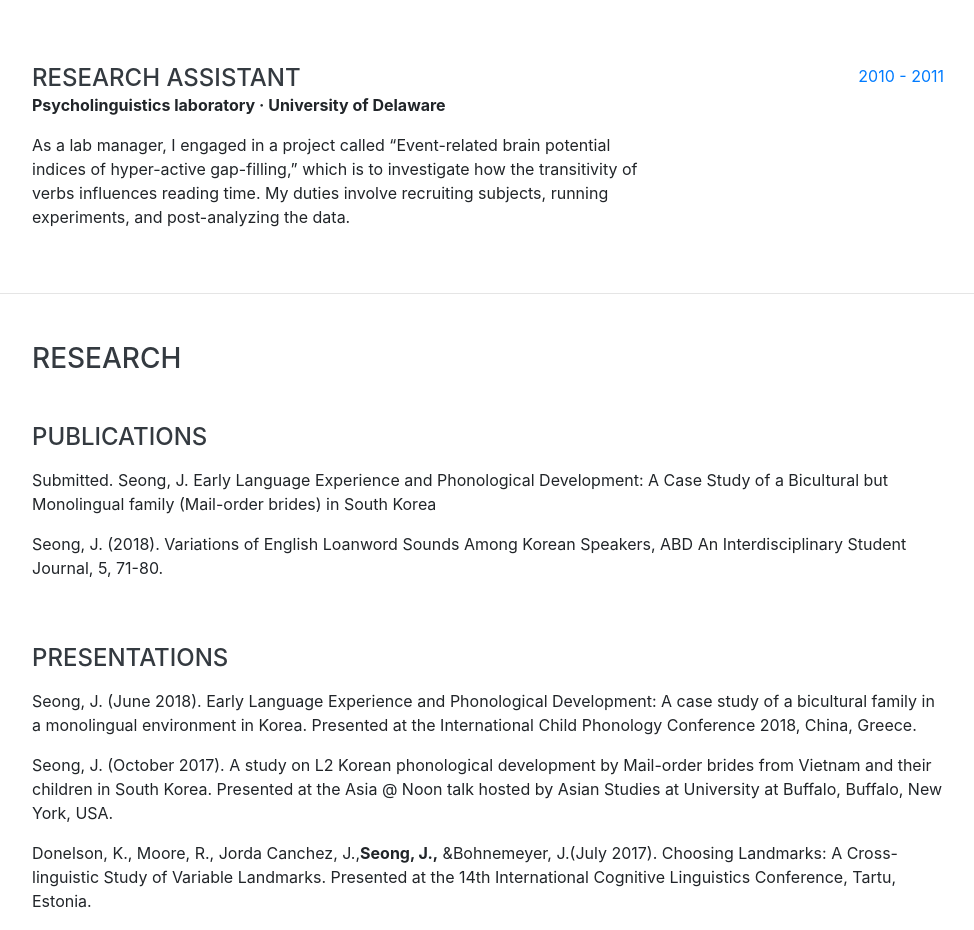
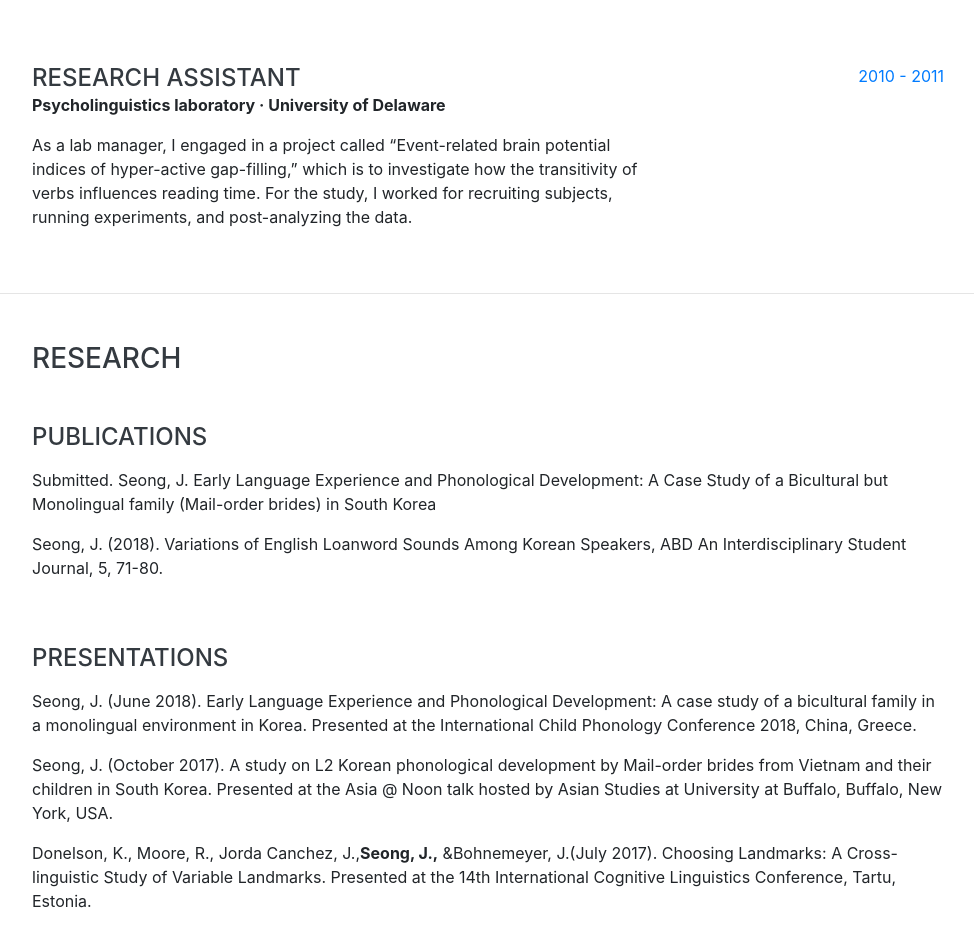
Before and after one commit to seongjihye/linguist, a website with bundled scripts: page index.html in a window 1280 px wide. Shown: the part 2562-3492 px from the top of the page, without its empty margins (288-1262 px from the left). Built offline with nearby package versions, Linux system fonts and the light colour scheme; a web font is replaced by a local one.

Commit message:
Update index.html

```diff
--- a/index.html
+++ b/index.html
@@ -189,7 +189,7 @@
           <div class="resume-content">
             <h4 class="mb-0">Research Assistant</h4>
             <p><b>Psycholinguistics laboratory · University of Delaware</b></p>
-            <p>As a lab manager, I engaged in a project called “Event-related brain potential indices of hyper-active gap-filling,” which is to investigate how the transitivity of verbs influences reading time. My duties involve recruiting subjects, running experiments, and post-analyzing the data.</p>
+            <p>As a lab manager, I engaged in a project called “Event-related brain potential indices of hyper-active gap-filling,” which is to investigate how the transitivity of verbs influences reading time. For the study, I worked for recruiting subjects, running experiments, and post-analyzing the data.</p>
           </div>
           <div class="resume-date text-md-right">
             <span class="text-primary"> 2010 - 2011</span>
```
